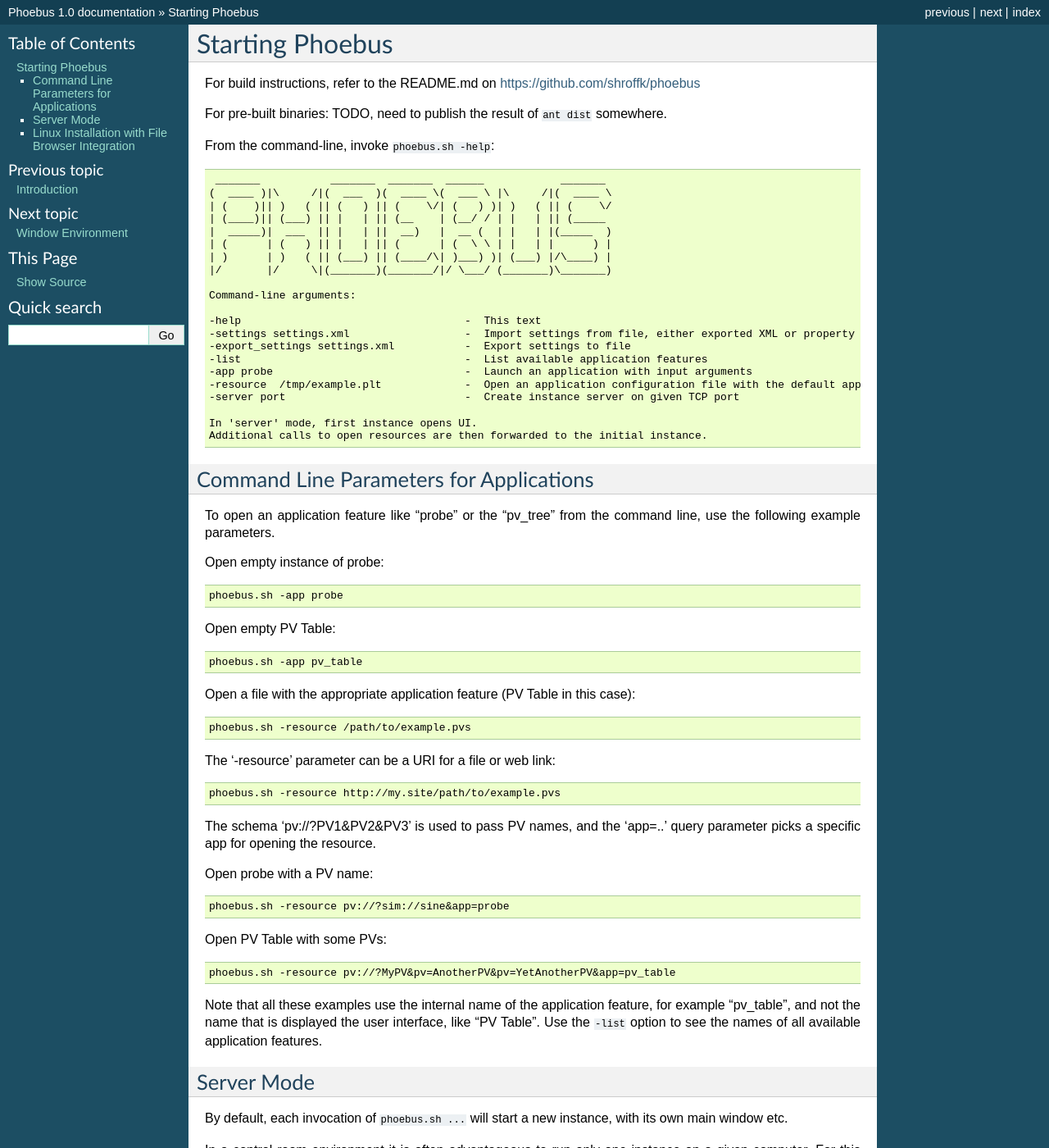
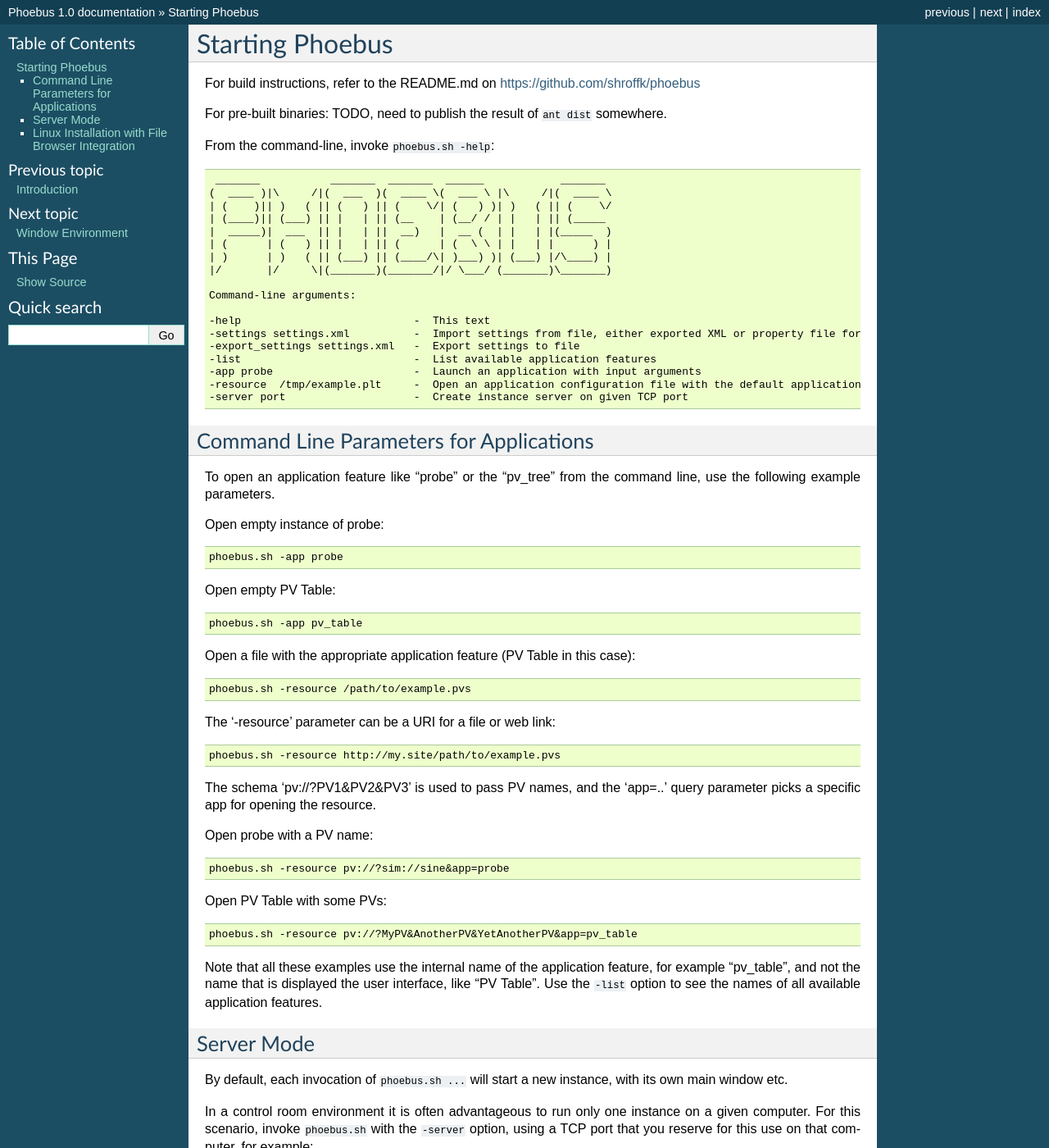
Before and after one commit to kasemir/phoebus-doc, a Sphinx documentation site: the page built from source/running.rst, in a window 1280 px wide and 1400 px high. Shown: the whole window at 82% size. Built offline with Sphinx 7.4.7, drawn with Linux system fonts in a browser that asks for light colours.

Commit message:
Fix cmd args

```diff
--- a/source/running.rst
+++ b/source/running.rst
@@ -19,17 +19,13 @@
 
      Command-line arguments:
 
-     -help                                   -  This text
-     -settings settings.xml                  -  Import settings from file, either exported XML or property file format
-     -export_settings settings.xml           -  Export settings to file
-     -list                                   -  List available application features
-     -app probe                              -  Launch an application with input arguments
-     -resource  /tmp/example.plt             -  Open an application configuration file with the default application
-     -server port                            -  Create instance server on given TCP port
-
-     In 'server' mode, first instance opens UI.
-     Additional calls to open resources are then forwarded to the initial instance.
-
+     -help                           -  This text
+     -settings settings.xml          -  Import settings from file, either exported XML or property file format
+     -export_settings settings.xml   -  Export settings to file
+     -list                           -  List available application features
+     -app probe                      -  Launch an application with input arguments
+     -resource  /tmp/example.plt     -  Open an application configuration file with the default application
+     -server port                    -  Create instance server on given TCP port
 
 Command Line Parameters for Applications
 ----------------------------------------
@@ -63,7 +59,7 @@
 
 Open PV Table with some PVs::
 
-    phoebus.sh -resource pv://?MyPV&pv=AnotherPV&pv=YetAnotherPV&app=pv_table
+    phoebus.sh -resource pv://?MyPV&AnotherPV&YetAnotherPV&app=pv_table
 
 Note that all these examples use the internal name of the application feature,
 for example "pv_table", and not the name that is displayed the user interface,
```
